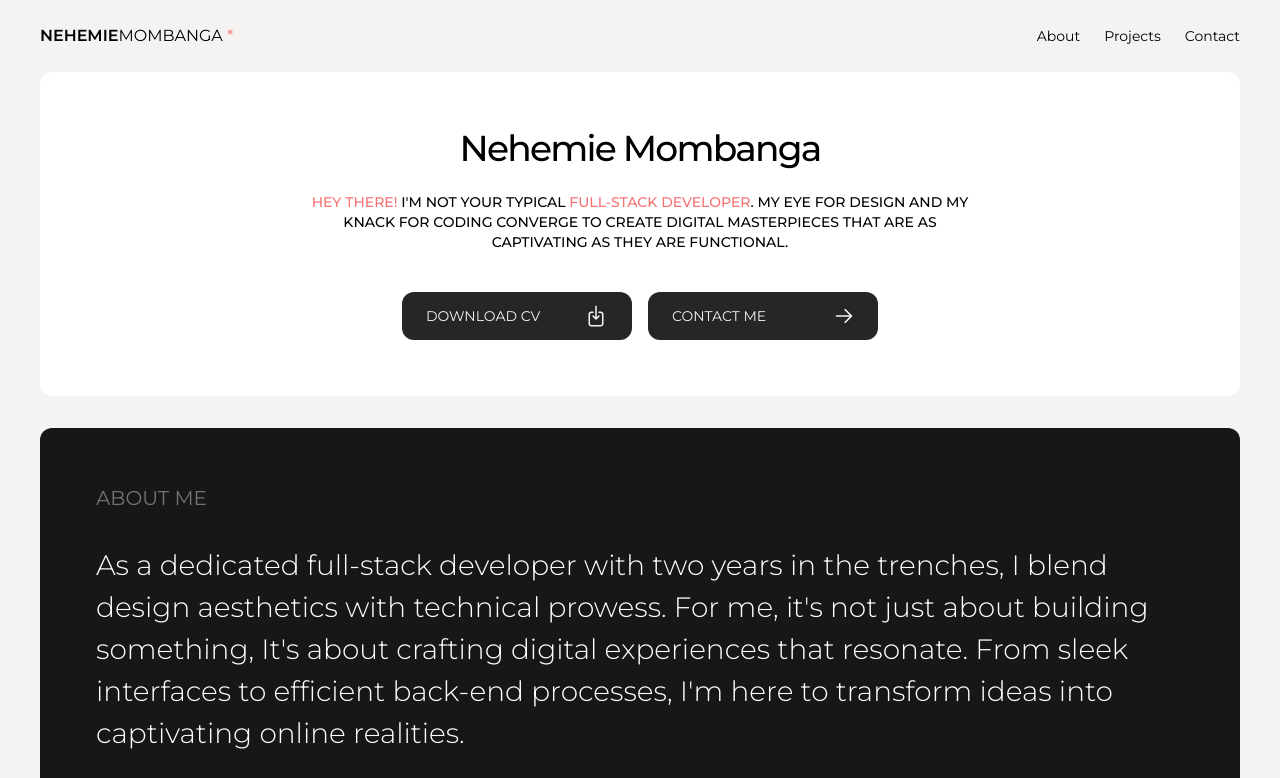
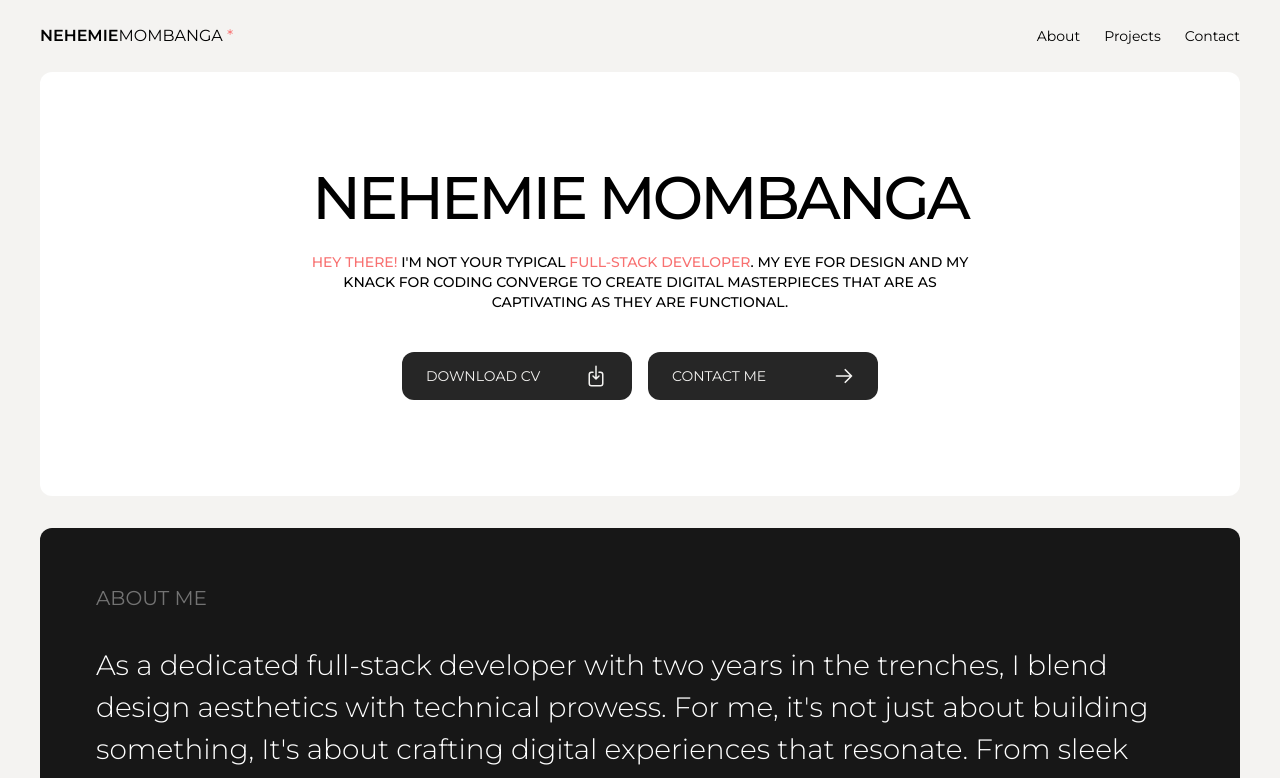
Before and after one commit to NehemieMbg/6nehemie, a Next.js app: page / in a window 1280 px wide. Shown: the top 778 px of the page. Built offline with nearby package versions, Linux system fonts and the light colour scheme.

Commit message:
Name in uppercase

```diff
--- a/app/components/hero/Hero.tsx
+++ b/app/components/hero/Hero.tsx
@@ -11,8 +11,8 @@ const Hero = () => {
   return (
     <section className="px-10 ">
       <div className="flex items-center justify-center rounded-xl font-montserrat bg-[#F2E5DE] bg-white bg-bottom bg-cover">
-        <div className="w-full flex flex-col items-center py-14">
-          <h1 className="text-4xl font-medium mb-4 tracking-tighter">
+        <div className="w-full flex flex-col items-center py-24">
+          <h1 className="text-6xl uppercase font-medium mb-4 tracking-tighter">
             Nehemie Mombanga
           </h1>
           {/* <p className=" font-medium">Full-Stack Developer</p> */}
```
